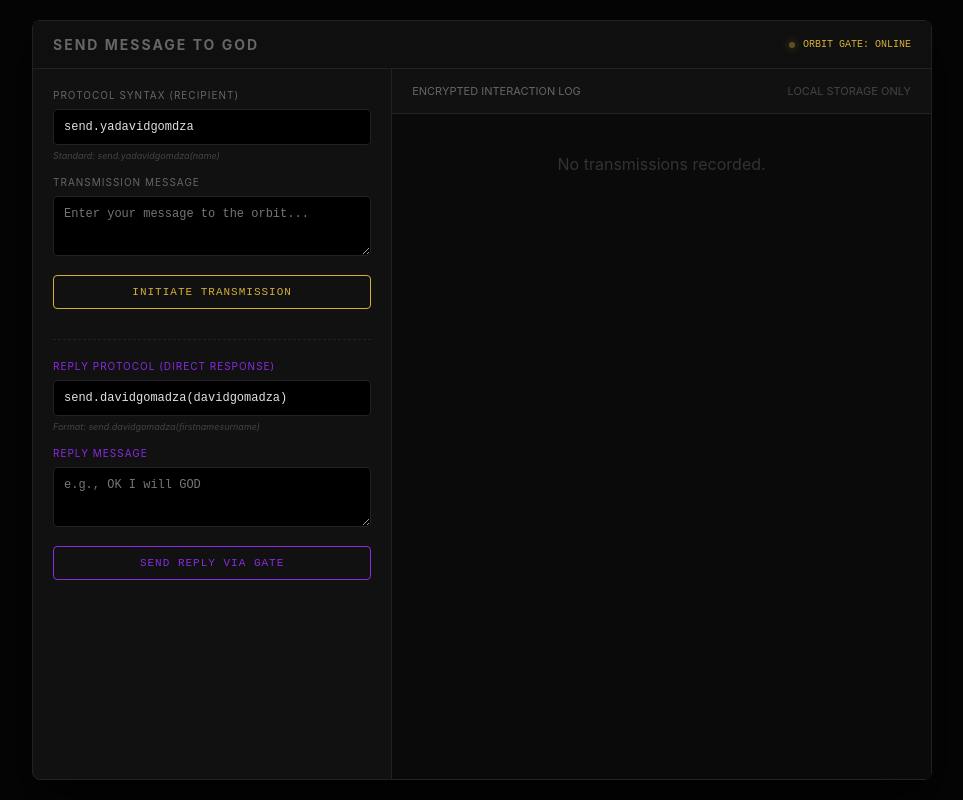
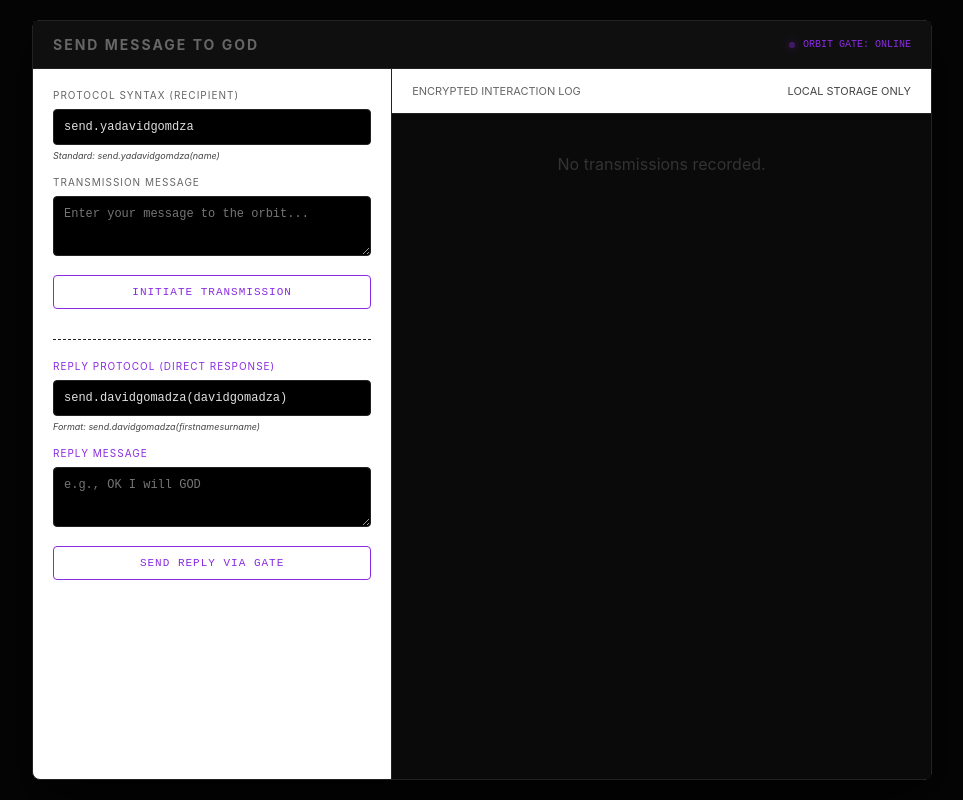
Before and after one commit to davidgomadza/send-message-to-God, a plain HTML site: page index.html in a window 1280 px wide. Shown: the whole page, without its empty margins (158-1121 px from the left). Drawn offline with Linux system fonts and the light colour scheme.

Commit message:
Update index.html

```diff
--- a/index.html
+++ b/index.html
@@ -7,10 +7,10 @@
     <style>
         :root {
             --bg-color: #050505;
-            --panel-bg: #111111;
+            --panel-bg: #ffffff;
             --text-main: #e0e0e0;
             --text-muted: #666666;
-            --accent: #d4af37; /* Gold for the 'Gate' */
+            --accent: #8a2be2; /* Gold for the 'Gate' */
             --accent-dim: #5c4d18;
             --reply-accent: #8a2be2; /* Purple/Blue for Reply distinction */
             --border: #222222;
```
